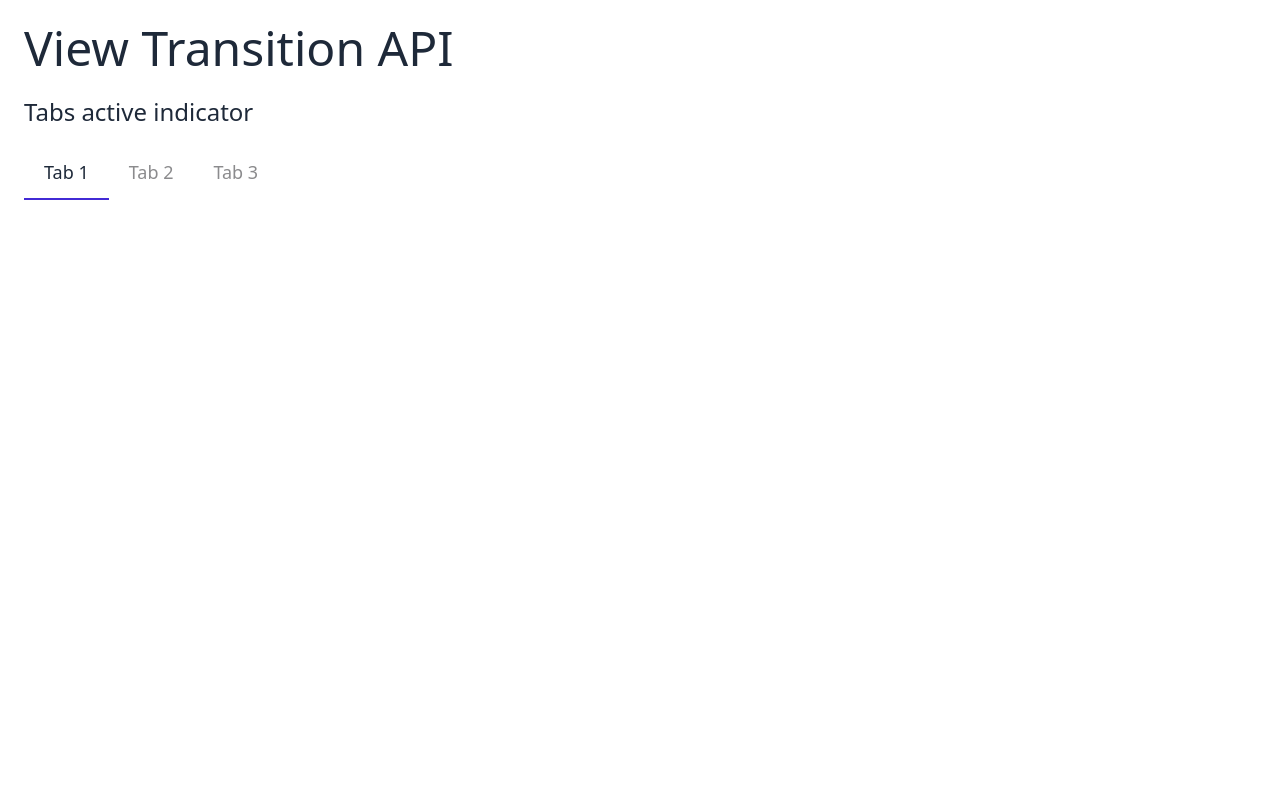
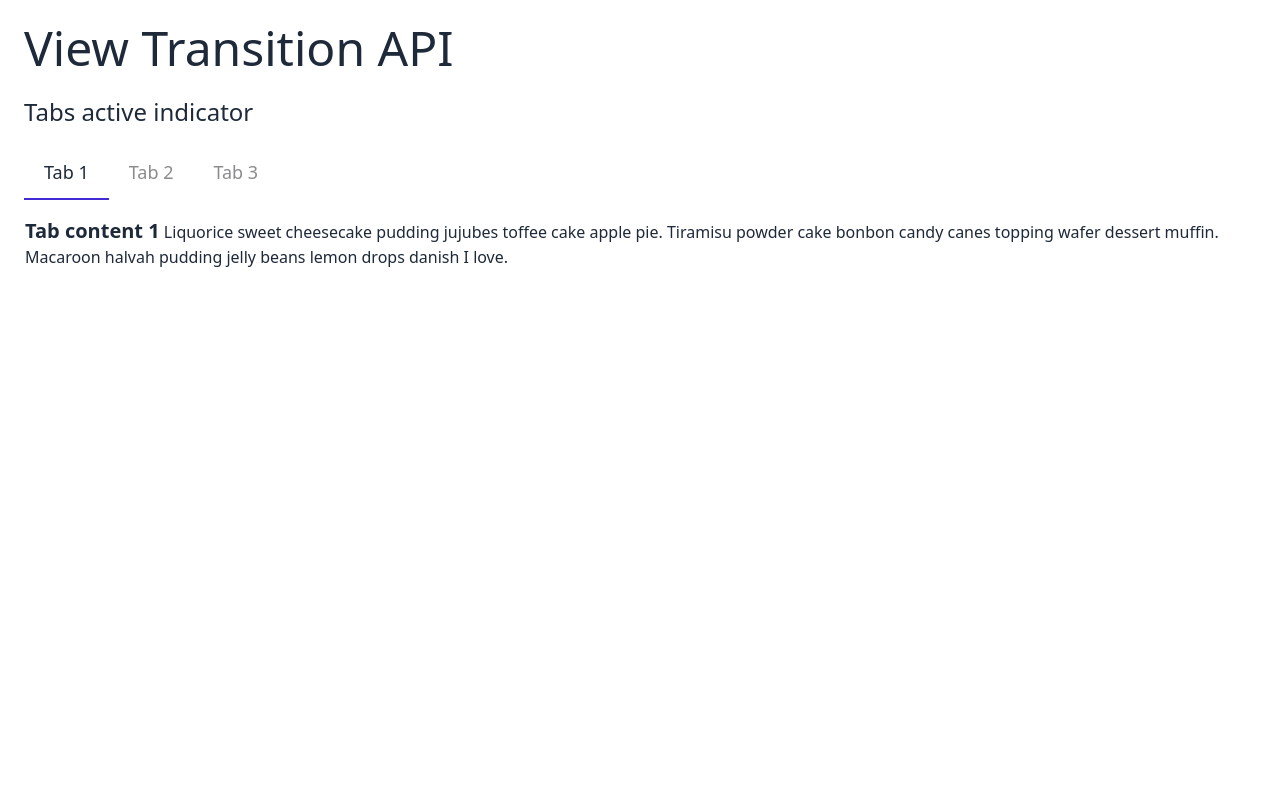
Before and after one commit to chr1s1k/fe-mambo-jambo-web-apis, a React (Vite) app: page /view-transition in a window 1280 px wide. Shown: the top 800 px of the page. Built offline with nearby package versions, Linux system fonts and the light colour scheme.

Commit message:
Animate tab content

```diff
--- a/src/components/Tab/Tab.tsx
+++ b/src/components/Tab/Tab.tsx
@@ -11,7 +11,7 @@ export default function Tab({ isActive, children, ...rest }: PropsWithChildren<P
       type="button"
       role="tab"
       className={clsx("tab", {
-        "tab-active relative after:content-[''] after:absolute after:left-0 after:bottom-0 after:right-0 after:h-[0.125rem] after:bg-primary dark:after:bg-[var(--color-primary-custom)]":
+        "tab-active relative after:content-[''] after:absolute after:left-0 after:bottom-0 after:w-full after:h-[0.125rem] after:bg-primary dark:after:bg-[var(--color-primary-custom)]":
           isActive,
       })}
       {...rest}
--- a/src/index.css
+++ b/src/index.css
@@ -47,6 +47,22 @@ body {
 
 h1 {
   @apply text-5xl;
+}
+
+@keyframes fade-in {
+  from { opacity: 0; }
+}
+
+@keyframes fade-out {
+  to { opacity: 0; }
+}
+
+@keyframes slideFromRight {
+  from { transform: translateX(100%); opacity: 0; }
+}
+
+@keyframes slideToLeft {
+  to { transform: translateX(-100%); opacity: 0; }
 }
 
 @keyframes scaleOut {
@@ -99,14 +115,31 @@ h1 {
 
 ::view-transition-old(item-active) {
   animation: scaleOut 0.5s;
-  /* animation: slideOutLeft 0.5s; */
+  /* animation: slideToLeft 0.5s; */
 }
 
 ::view-transition-new(item-active) {
-  /* animation: slideInLeft 0.5s; */
   animation: scaleIn 0.5s;
+  /* animation: slideFromRight 0.5s; */
 }
 
 .tab-active::after {
   view-transition-name: tab-active-indicator;
 }
+
+.tab-content {
+  view-transition-name: tab-content;
+}
+
+/* ::view-transition-old(root),
+::view-transition-new(root) {
+  animation-duration: 5s;
+} */
+
+/* ::view-transition-old(tab-content) {
+  animation: slideToLeft 0.5s;
+}
+
+::view-transition-new(tab-content) {
+  animation: slideFromRight 0.5s;
+} */
--- a/src/pages/ViewTransition.tsx
+++ b/src/pages/ViewTransition.tsx
@@ -70,15 +70,26 @@ export default function ViewTransition() {
       <section className="min-h-svh">
         <h2 className="text-2xl mb-4">Tabs active indicator</h2>
         <div role="tablist" className="tabs tabs-bordered tabs-xl">
-          <Tab isActive={activeTab === 0} onClick={() => changeActiveTab(0)}>
+          <Tab id="tab-0" isActive={activeTab === 0} onClick={() => changeActiveTab(0)}>
             Tab 1
           </Tab>
-          <Tab isActive={activeTab === 1} onClick={() => changeActiveTab(1)}>
+          <Tab id="tab-1" isActive={activeTab === 1} onClick={() => changeActiveTab(1)}>
             Tab 2
           </Tab>
-          <Tab isActive={activeTab === 2} onClick={() => changeActiveTab(2)}>
+          <Tab id="tab-2" isActive={activeTab === 2} onClick={() => changeActiveTab(2)}>
             Tab 3
           </Tab>
+        </div>
+        <div
+          role="tabpanel"
+          id={`panel-${activeTab}`}
+          aria-labelledby={`tab-${activeTab}`}
+          className="tab-content block p-4 pl-0"
+        >
+          <span className="font-bold text-xl">Tab content {activeTab + 1}</span> Liquorice sweet
+          cheesecake pudding jujubes toffee cake apple pie. Tiramisu powder cake bonbon candy canes
+          topping wafer dessert muffin. Macaroon halvah pudding jelly beans lemon drops danish I
+          love.
         </div>
       </section>
       <section className="min-h-svh">
```
